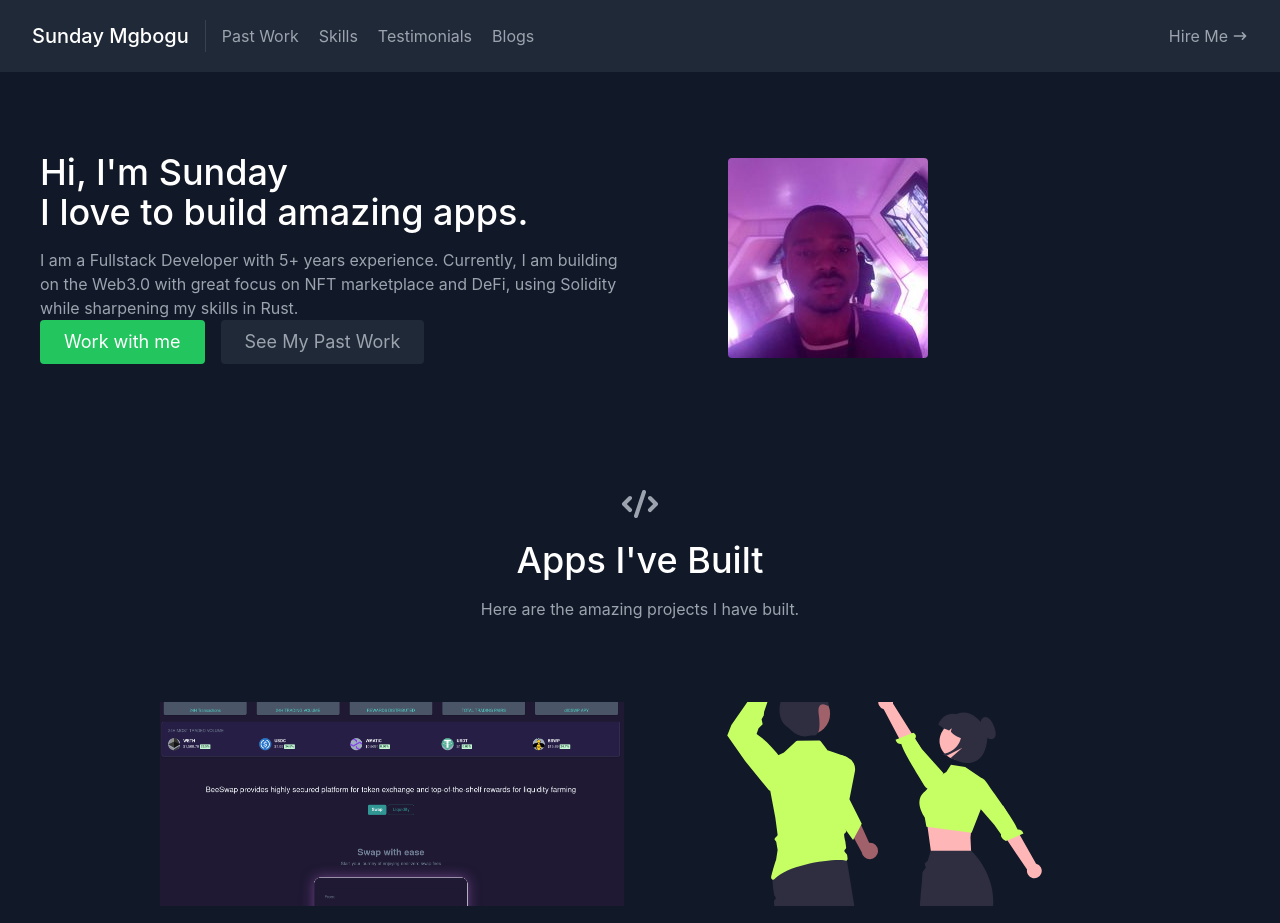
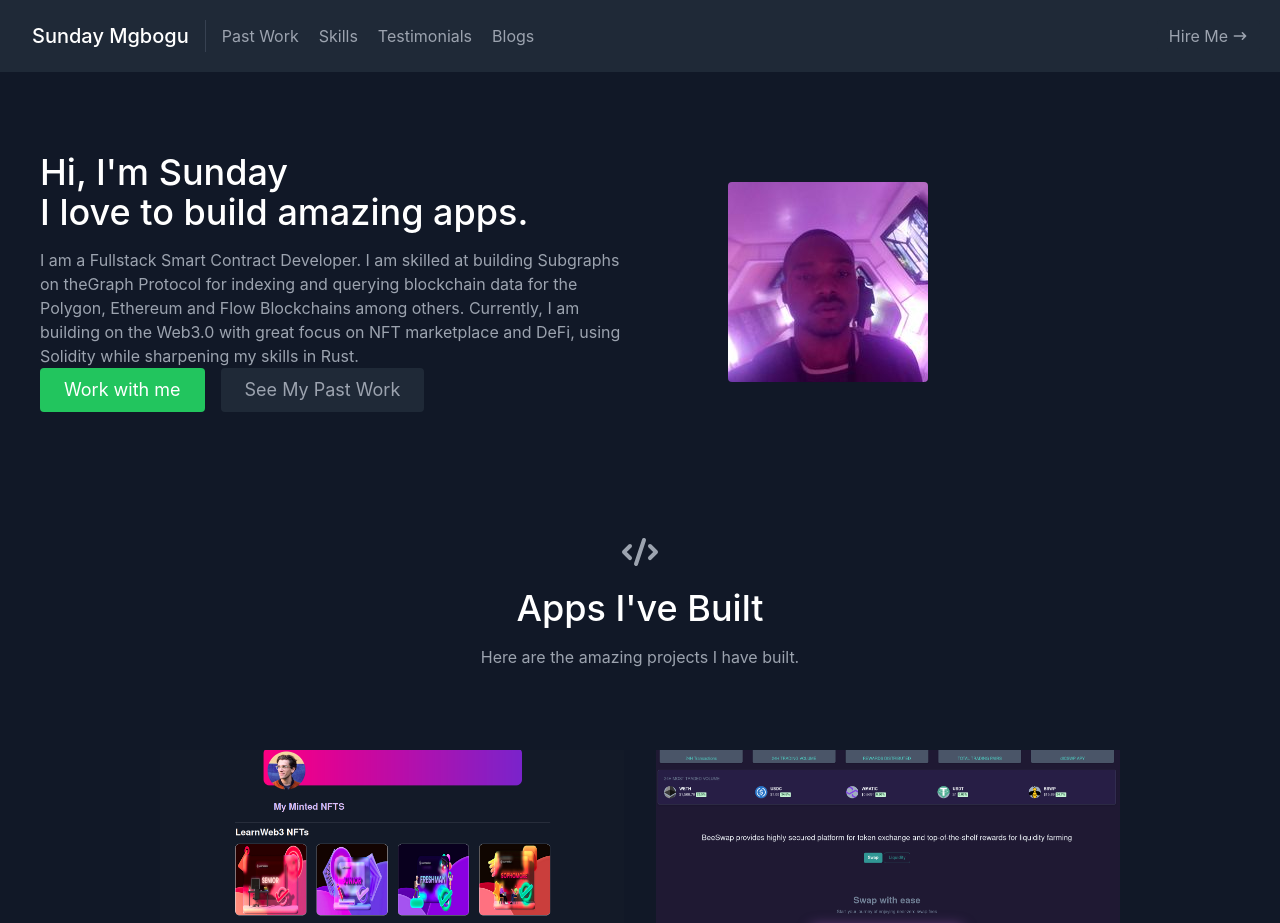
Before and after one commit to digitalsimboja/portfolio, a React (Create React App) app: page / in a window 1280 px wide. Shown: the top 923 px of the page. Built offline with nearby package versions, Linux system fonts and the light colour scheme.

Commit message:
added subgraph project

```diff
--- a/src/components/About.js
+++ b/src/components/About.js
@@ -1,4 +1,4 @@
-import React, {Component} from "react";
+import React, { Component } from "react";
 
 class About extends Component {
   render() {
@@ -8,28 +8,42 @@ class About extends Component {
           <div className="lg:flex-grow md:w-1/2 lg:pr-24 md:pr-16 flex flex-col md:items-start md:text-left mb-16 md:mb-0 items-center text-center">
             <h1 className="title-font sm:text-4xl text-3xl mb-4 font-medium text-white">
               Hi, I'm Sunday
-                            <br className="hidden lg:inline-block" /> I love to build amazing apps.
+              <br className="hidden lg:inline-block" /> I love to build amazing
+              apps.
             </h1>
             <p className="flex justify-center">
-                            I am a Fullstack Developer with 5+ years experience. Currently, I am building
-                            on the Web3.0 with great focus on NFT marketplace and DeFi, using Solidity
-                            while sharpening my skills in Rust.
+              I am a Fullstack Smart Contract Developer. I am skilled at
+              building Subgraphs on theGraph Protocol for indexing and querying
+              blockchain data for the Polygon, Ethereum and Flow Blockchains
+              among others. Currently, I am building on the Web3.0 with great
+              focus on NFT marketplace and DeFi, using Solidity while sharpening
+              my skills in Rust.
             </p>
             <div className="flex justify-center">
-                            <a href="#contact" className="inline-flex text-white bg-green-500 border-0 py-2 px-6 focus:outline-none hover:bg-green-600 rounded text-lg">
+              <a
+                href="#contact"
+                className="inline-flex text-white bg-green-500 border-0 py-2 px-6 focus:outline-none hover:bg-green-600 rounded text-lg"
+              >
                 Work with me
               </a>
-                            <a href="#projects" className="ml-4 inline-flex text-gray-400 bg-gray-800 border-0 py-2 px-6 focus:outline-none hover:bg-gray-700 hover:text-white rounded text-lg">
+              <a
+                href="#projects"
+                className="ml-4 inline-flex text-gray-400 bg-gray-800 border-0 py-2 px-6 focus:outline-none hover:bg-gray-700 hover:text-white rounded text-lg"
+              >
                 See My Past Work
               </a>
             </div>
           </div>
           <div className="lg:max-w-lg lg:w-full md:w-1/2 w-5/6">
-                        <img className="object-cover object-center rounded" alt="hero" src="./profile.jpg" />
+            <img
+              className="object-cover object-center rounded"
+              alt="hero"
+              src="./profile.jpg"
+            />
           </div>
         </div>
       </section>
-        )
+    );
   }
 }
 
--- a/src/components/Testimonials.js
+++ b/src/components/Testimonials.js
@@ -9,7 +9,7 @@ class Testimonials extends Component {
                 <div className="container px-5 py-10 mx-auto text-center">
                     <UsersIcon className="w-10 inline-block mb-4" />
                     <h1 className="sm:text-4xl text-3xl font-medium title-font text-white mb-12">
-                        Client Testimonials
+                        Colleagues Testimonials
 
                     </h1>
                     <div className="flex flex-wrap m-4">
--- a/src/data.js
+++ b/src/data.js
@@ -1,4 +1,12 @@
 export const projects = [
+  {
+    title: "A Profile NFT Subgraph",
+    subtitle: "An OpenSea.io NFTs collections subgraph",
+    description:
+      "A subgraph for indexing and querying NFT collections deployed on the Polygon Mainnet",
+    image: "./profile_subgraph.png",
+    link: "https://learnweb3dao-skillnft.vercel.app",
+  },
   {
     title: "BeeSwap",
     subtitle: "A DeFi Token Swap",
@@ -8,14 +16,6 @@ export const projects = [
     link: "https://beeswap-digitalsimboja.vercel.app/",
   },
 
-  {
-    title: "DAO Dapp",
-    subtitle: "A DAO Sample project",
-    description:
-      "A DAO sample application to enable participants create and vote on Proposals",
-    image: "./2.svg",
-    link: "https://building-a-dao-bice.vercel.app/",
-  },
   {
     title: "Whitelist-Dapp",
     subtitle: "Whitelist Dapp",
```
Also changed, not shown: public/profile_subgraph.png (added). Lines whose indentation alone changed are shown as unchanged.
